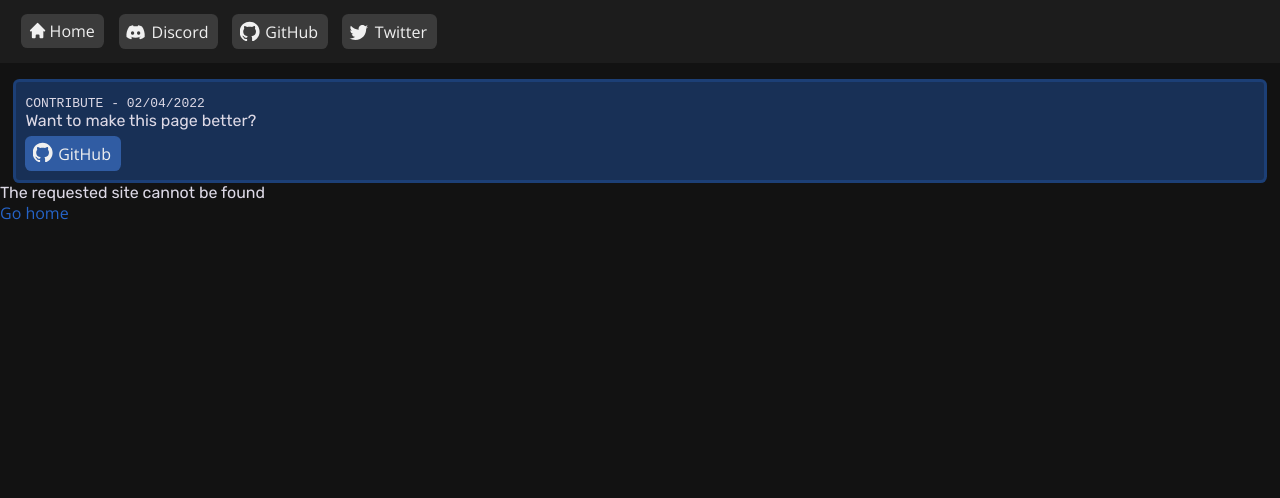
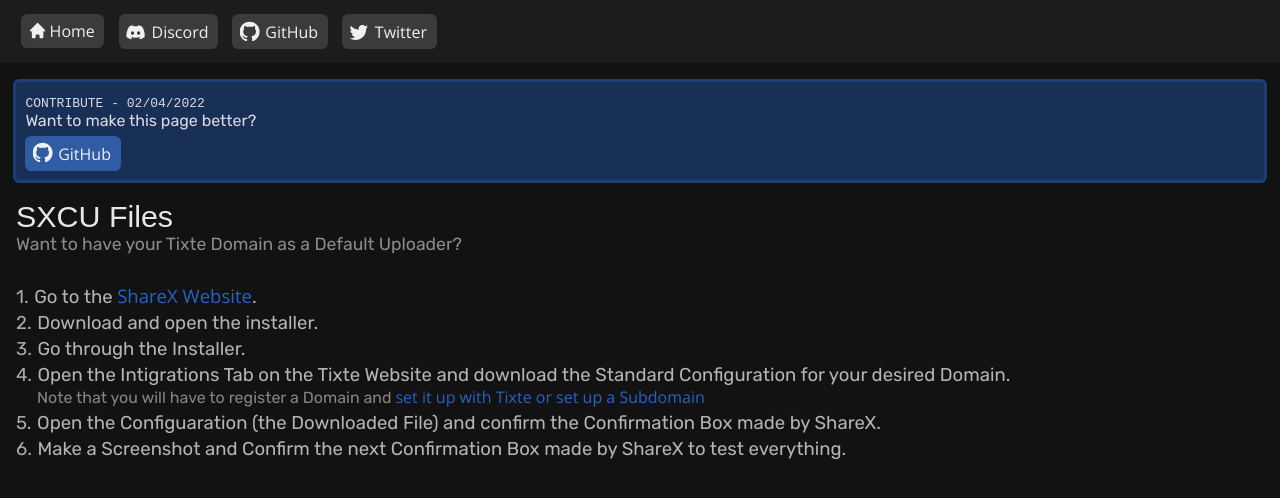
Before and after one commit to Luna-devv/Tixte, a Next.js app: page /read/sxcu in a window 1280 px wide. Before the commit this address had no page. Shown: the top 498 px of the page. Built offline with nearby package versions, Linux system fonts and the light colour scheme.

Commit message:
Create Page for Default Uploaders

```diff
--- /dev/null
+++ b/pages/read/sxcu.jsx
@@ -0,0 +1,43 @@
+import React from 'react';
+import Reads from  '../../components/reads';
+
+const json = {
+    page: 'styling',
+    payload: [{
+        title: 'SXCU Files',
+        description: 'Want to have your Tixte Domain as a Default Uploader?',
+        section: 'how',
+        list: [{
+            id: 1,
+            text: 'Go to the <a href="https://getsharex.com" class="link">ShareX Website</a>.'
+        }, {
+            id: 2,
+            text: 'Download and open the installer.'
+        }, {
+            id: 3,
+            text: 'Go through the Installer.'
+        }, {
+            id: 4,
+            text: 'Open the Intigrations Tab on the Tixte Website and download the Standard Configuration for your desired Domain.',
+            subs: ['Note that you will have to register a Domain and <a href="/read/domains" class="link">set it up with Tixte or set up a Subdomain</a>']
+        },
+    {
+        id: 5,
+        text: 'Open the Configuaration (the Downloaded File) and confirm the Confirmation Box made by ShareX.'
+    },
+{
+    id: 6,
+    text: 'Make a Screenshot and Confirm the next Confirmation Box made by ShareX to test everything.'
+}],
+
+    }]
+};
+
+export default class Homepage extends React.Component {
+
+    render() {
+        return (
+            <Reads data={json} />
+        );
+    };
+};
```
